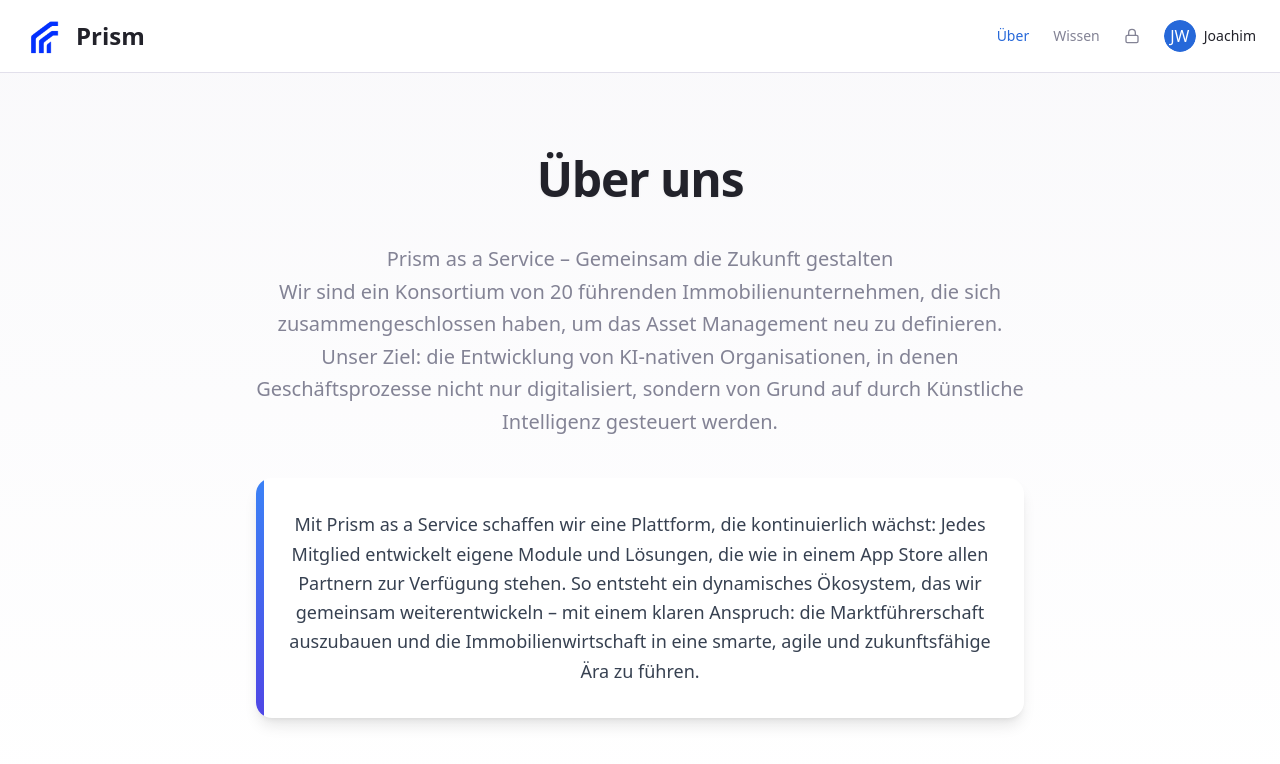
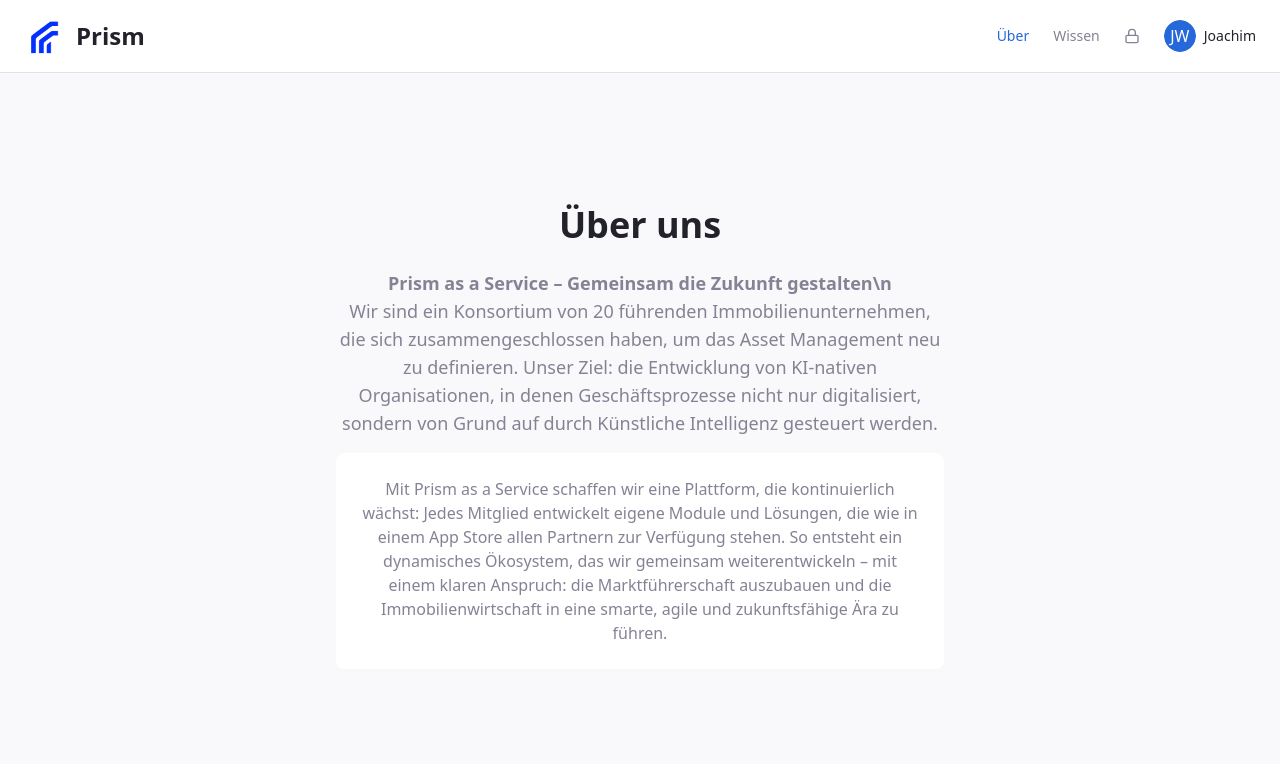
Before and after one commit to Matija024/estateflow-demo-bot, a React (Vite) app: page /ueber-uns in a window 1280 px wide. Shown: the top 764 px of the page. Built offline with nearby package versions, Linux system fonts and the light colour scheme.

Commit message:
Code edited in Lovable Code Editor

```diff
--- a/src/pages/UeberUns.tsx
+++ b/src/pages/UeberUns.tsx
@@ -2,32 +2,23 @@ import { Header } from "@/components/Header";
 
 const UeberUns = () => {
   return (
-    <div className="min-h-screen flex flex-col bg-gradient-to-b from-estate-bg-primary to-white">
+    <div className="h-screen flex flex-col bg-estate-bg-primary">
       <Header />
-      <div className="flex-1 flex items-center justify-center px-6 py-12">
-        <div className="text-center max-w-3xl mx-auto space-y-10">
-          {/* Überschrift */}
-          <h1 className="text-5xl font-extrabold text-estate-text-primary tracking-tight drop-shadow-sm">
-            Über uns
-          </h1>
-
-          {/* Einleitung */}
-          <p className="text-xl leading-relaxed text-estate-text-secondary">
-            Prism as a Service – Gemeinsam die Zukunft gestalten<br />
+      <div className="flex-1 flex items-center justify-center">
+        <div className="text-center max-w-2xl mx-auto p-8">
+          <h1 className="text-4xl font-bold text-estate-text-primary mb-6">Über uns</h1>
+          <p className="text-lg text-estate-text-secondary mb-4">
+            <strong>Prism as a Service – Gemeinsam die Zukunft gestalten\n </strong><br />
             Wir sind ein Konsortium von 20 führenden Immobilienunternehmen, die sich zusammengeschlossen haben,
             um das Asset Management neu zu definieren. Unser Ziel: die Entwicklung von KI-nativen Organisationen,
             in denen Geschäftsprozesse nicht nur digitalisiert, sondern von Grund auf durch Künstliche Intelligenz gesteuert werden.
           </p>
-
-          {/* Infobox */}
-          <div className="bg-white rounded-2xl shadow-lg p-8 relative overflow-hidden">
-            <div className="absolute top-0 left-0 w-2 h-full bg-gradient-to-b from-blue-500 to-indigo-600 rounded-l-2xl"></div>
-            <p className="text-lg text-gray-700 leading-relaxed">
-              Mit Prism as a Service schaffen wir eine Plattform, die kontinuierlich wächst:
-              Jedes Mitglied entwickelt eigene Module und Lösungen, die wie in einem App Store
-              allen Partnern zur Verfügung stehen. So entsteht ein dynamisches Ökosystem,
-              das wir gemeinsam weiterentwickeln – mit einem klaren Anspruch: die Marktführerschaft
-              auszubauen und die Immobilienwirtschaft in eine smarte, agile und zukunftsfähige Ära zu führen.
+          <div className="bg-estate-bg-secondary rounded-lg p-6 shadow-card">
+            <p className="text-estate-text-secondary">
+              Mit Prism as a Service schaffen wir eine Plattform, die kontinuierlich wächst: Jedes Mitglied entwickelt eigene Module
+              und Lösungen, die wie in einem App Store allen Partnern zur Verfügung stehen. So entsteht ein dynamisches Ökosystem,
+              das wir gemeinsam weiterentwickeln – mit einem klaren Anspruch: die Marktführerschaft auszubauen und die Immobilienwirtschaft
+              in eine smarte, agile und zukunftsfähige Ära zu führen.
             </p>
           </div>
         </div>
```
